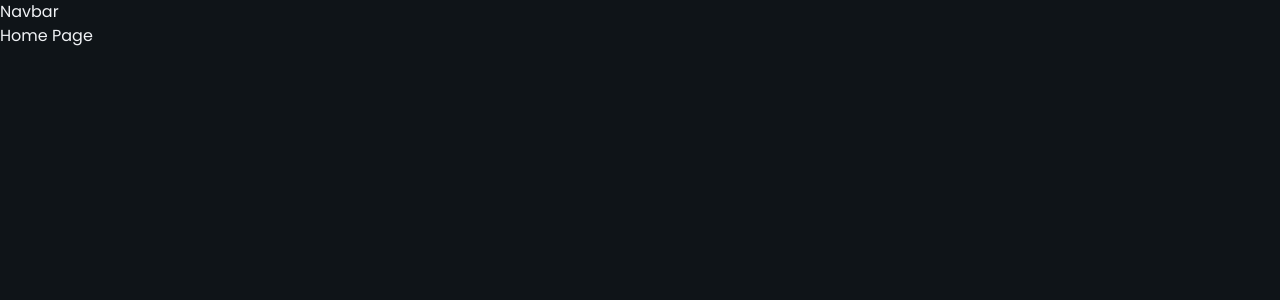
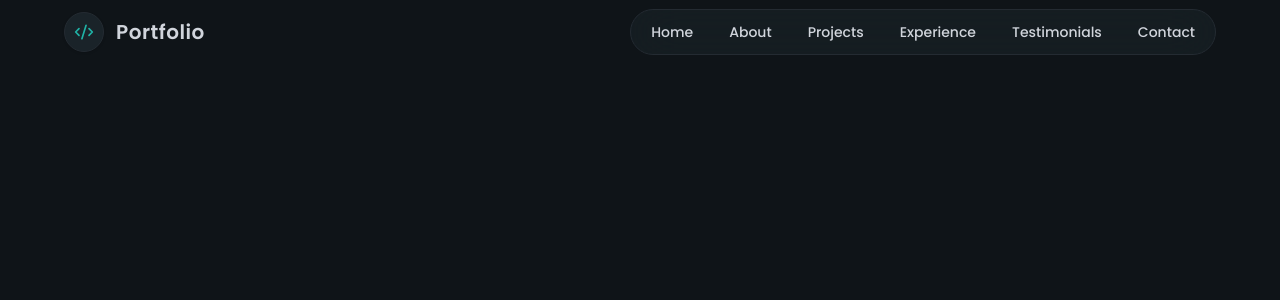
Before and after one commit to syedalaiba52/frontend-portfolio, a Next.js app: page / in a window 1280 px wide. Shown: the top 300 px of the page. Built offline with nearby package versions, Linux system fonts and the light colour scheme.

Commit message:
style: implement Navbar component with scroll effect and add Logo component

```diff
--- /dev/null
+++ b/app/components/Logo.tsx
@@ -0,0 +1,19 @@
+import Link from "next/link";
+import { LuCodeXml } from "react-icons/lu";
+
+const Logo = () => {
+  return (
+    <Link href="/" className="flex items-center gap-3 group">
+      <div className="w-10 h-10 rounded-full flex items-center justify-center bg-surface border border-border text-primary shadow-sm group-hover:border-primary transition-all duration-300">
+        {/* logo - icon */}
+        <LuCodeXml className="w-5 h-5" />
+      </div>
+
+      <p className="hidden sm:block font-semibold text-lg md:text-xl tracking-wide text-gray-300 group-hover:text-primary transition-colors duration-300">
+        Portfolio
+      </p>
+    </Link>
+  );
+};
+
+export default Logo;
--- a/app/components/navbar/Navbar.tsx
+++ b/app/components/navbar/Navbar.tsx
@@ -1,7 +1,71 @@
-import React from "react";
+"use client";
 
-const Navbar = () => {
-  return <div>Navbar</div>;
-};
+import { useEffect, useState } from "react";
+import Logo from "../Logo";
+import Link from "next/link";
+
+const navLinks = [
+  {
+    href: "#home",
+    label: "Home",
+  },
+  {
+    href: "#about",
+    label: "About",
+  },
+  {
+    href: "#projects",
+    label: "Projects",
+  },
+  {
+    href: "#experience",
+    label: "Experience",
+  },
+  {
+    href: "#testimonials",
+    label: "Testimonials",
+  },
+  {
+    href: "#contact",
+    label: "Contact",
+  },
+];
+
+function Navbar() {
+  const [scrolled, setScrolled] = useState(false);
+
+  useEffect(() => {
+    const handleScroll = () => {
+      setScrolled(window.scrollY > 40);
+    };
+
+    window.addEventListener("scroll", handleScroll);
+
+    return () => window.removeEventListener("scroll", handleScroll);
+  }, []);
+  return (
+    <nav
+      className={`fixed top-0 left-0 w-full z-30 transition-all duration-300 ${scrolled ? "backdrop-blur-xl" : "bg-transparent"}`}
+    >
+      <div className="w-[95%] lg:w-[90%] mx-auto h-16 flex items-center justify-between">
+        {/* logo */}
+        <Logo />
+
+        {/* Desktop Nav */}
+        <ul className="hidden lg:flex items-center gap-1 py-2.5 px-1 rounded-full bg-surface/60 backdrop-blur-xl border border-border">
+          {navLinks.map((link, index) => {
+            return (
+              <li key={index}>
+                <Link href={link.href} className="px-4 py-2 rounded-full font-medium text-sm text-gray-300 transition-all duration-300 hover:text-primary hover:bg-surface">
+                  {link.label}
+                </Link>
+              </li>
+            );
+          })}
+        </ul>
+      </div>
+    </nav>
+  );
+}
 
 export default Navbar;
--- a/app/page.tsx
+++ b/app/page.tsx
@@ -1,9 +1,7 @@
 const page = () => {
   return (
-    <div>
-      Home Page
-    </div>
-  )
-}
+  <h1></h1>
+  );
+};
 
-export default page
+export default page;
--- a/package.json
+++ b/package.json
@@ -11,7 +11,8 @@
   "dependencies": {
     "next": "16.3.8",
     "react": "19.2.8",
-    "react-dom": "19.2.8"
+    "react-dom": "19.2.8",
+    "react-icons": "^5.7.0"
   },
   "devDependencies": {
     "@tailwindcss/postcss": "^4",
```
Also changed, not shown: 1 other file (tests, documents, lock files or other folders).
